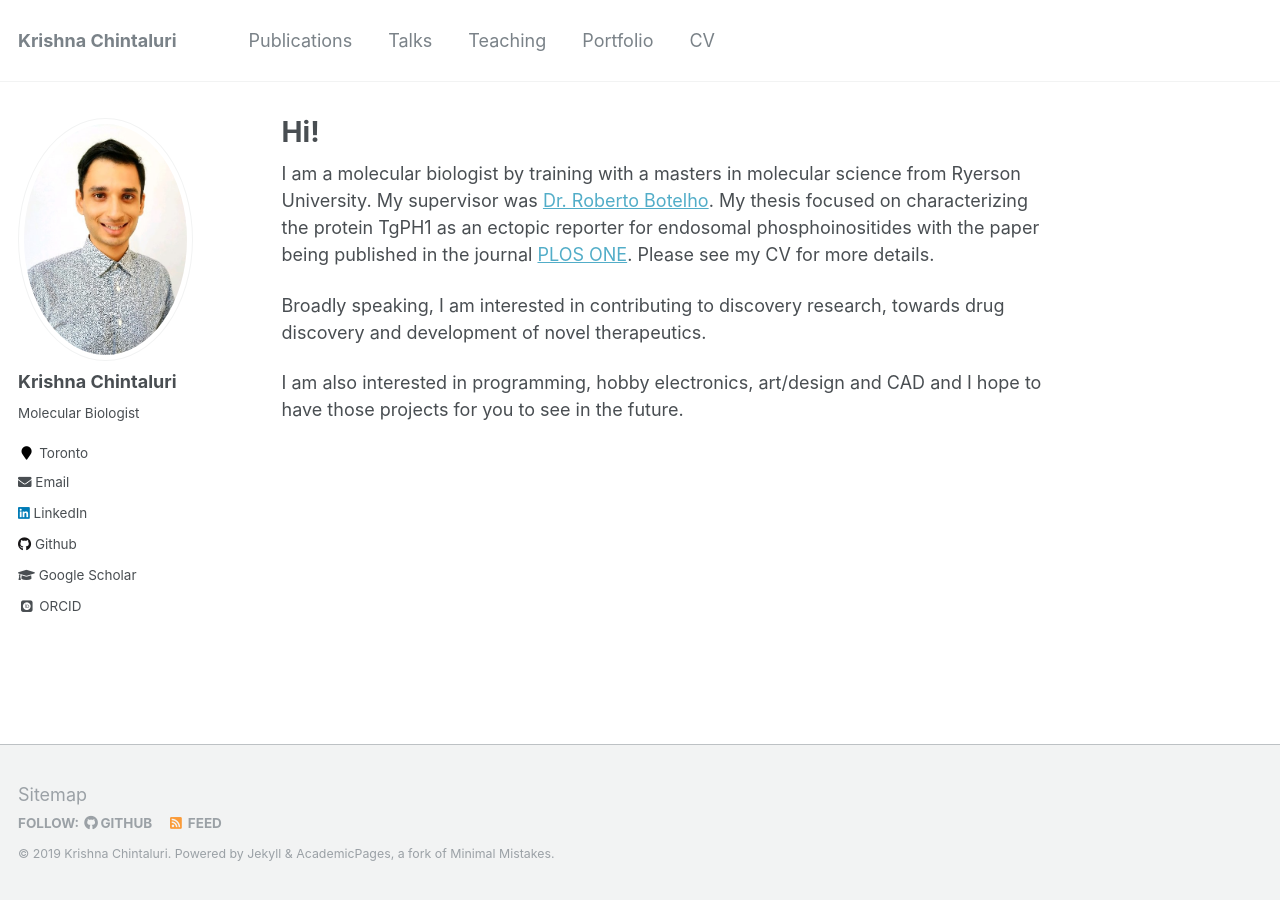
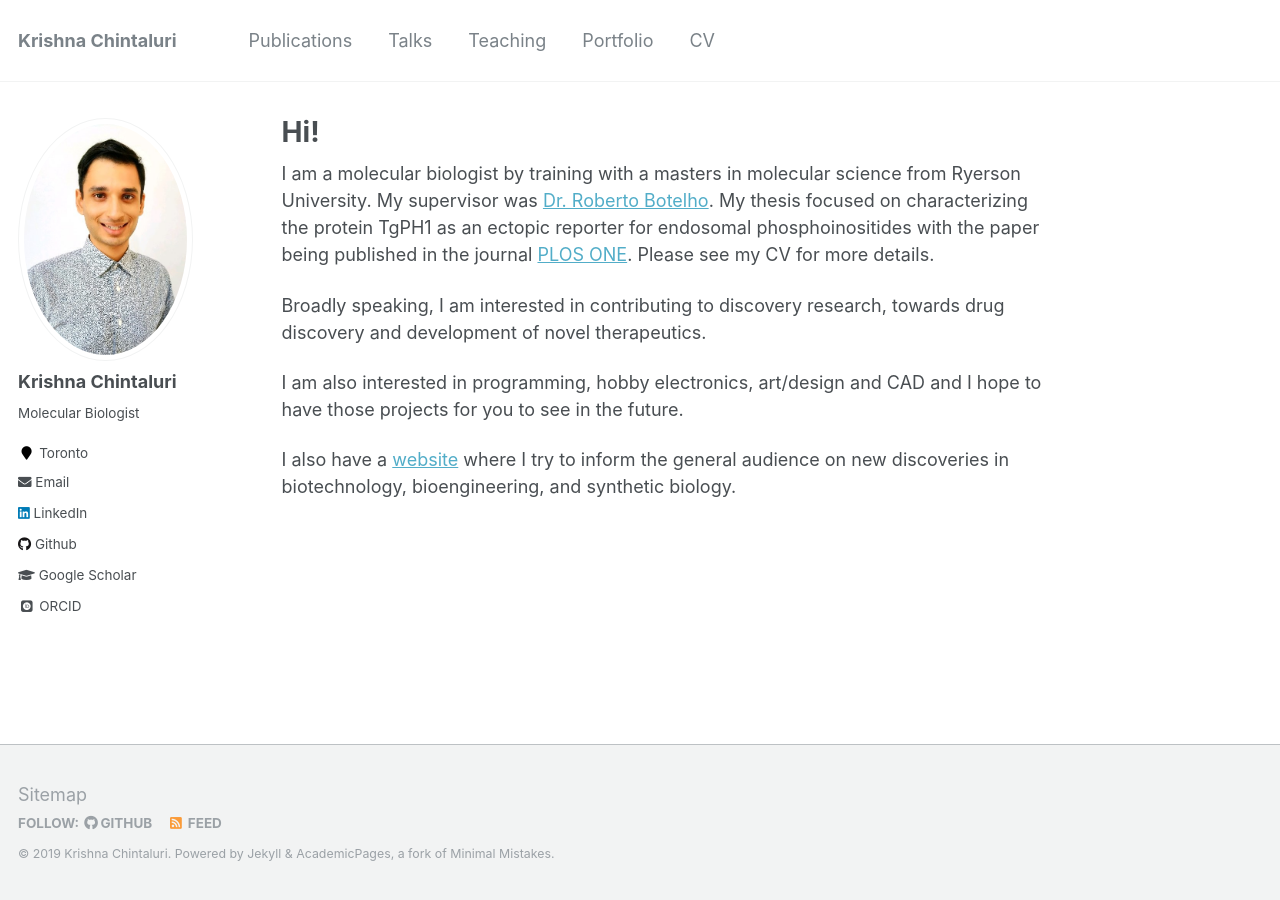
Before and after one commit to chintaluri/chintaluri.github.io, a Jekyll site: the page built from _pages/about.md, in a window 1280 px wide. Built offline with Jekyll 4.4.1, drawn with Linux system fonts in a browser that asks for light colours; some web fonts are replaced.

Commit message:
Update about.md

```diff
--- a/_pages/about.md
+++ b/_pages/about.md
@@ -13,3 +13,5 @@ I am a molecular biologist by training with a masters in molecular science from
 Broadly speaking, I am interested in contributing to discovery research, towards drug discovery and development of novel therapeutics.
 
 I am also interested in programming, hobby electronics, art/design and CAD and I hope to have those projects for you to see in the future.
+
+I also have a [website](http://biotechbites.com/) where I try to inform the general audience on new discoveries in biotechnology, bioengineering, and synthetic biology.
```
